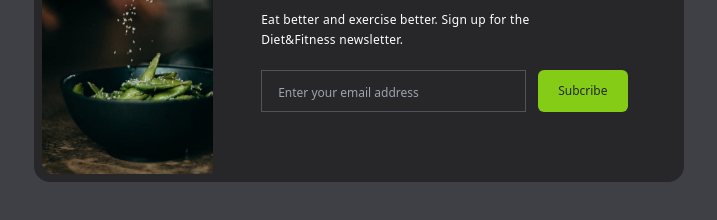
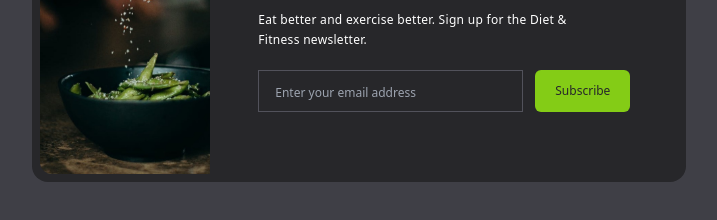
Before and after one commit to CJR85/email-subscribe, a plain HTML site: page index.html in a window 1280 px wide. Shown: the part 354-574 px from the top of the page, 281-998 px from the left. Drawn offline with nearby package versions, Linux system fonts and the light colour scheme.

Commit message:
Fix typos

```diff
--- a/index.html
+++ b/index.html
@@ -31,7 +31,7 @@
             <p
               class="max-w-xs my-4 text-xs leading-5 tracking-wide text-center text-white md:text-left"
             >
-              Eat better and exercise better. Sign up for the Diet&Fitness
+              Eat better and exercise better. Sign up for the Diet & Fitness
               newsletter.
             </p>
 
@@ -47,7 +47,7 @@
               <button
                 class="px-5 py-3 text-xs rounded-md text-zinc-800 bg-lime-500 hover:bg-lime-700 hover:text-white duration-500"
               >
-                Subcribe
+                Subscribe
               </button>
             </div>
           </div>
```
